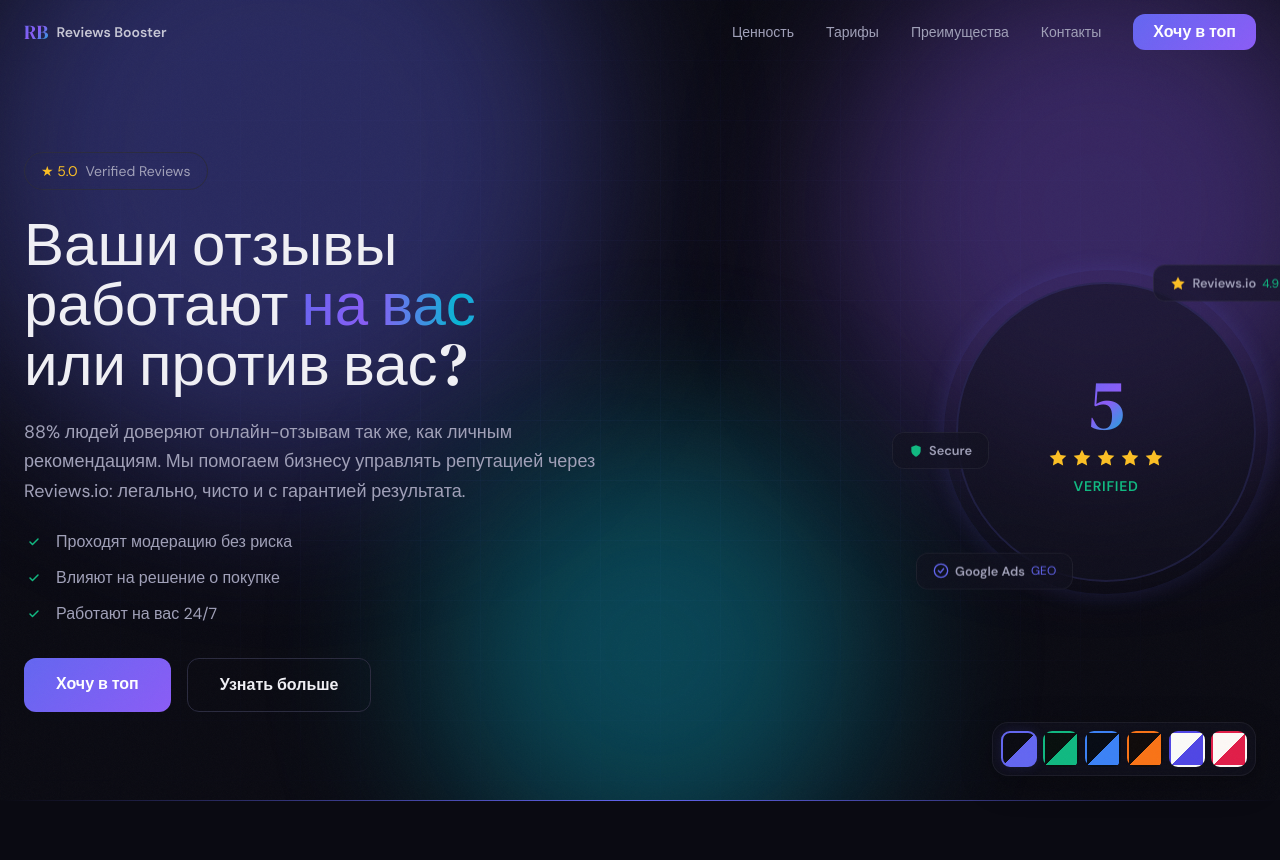
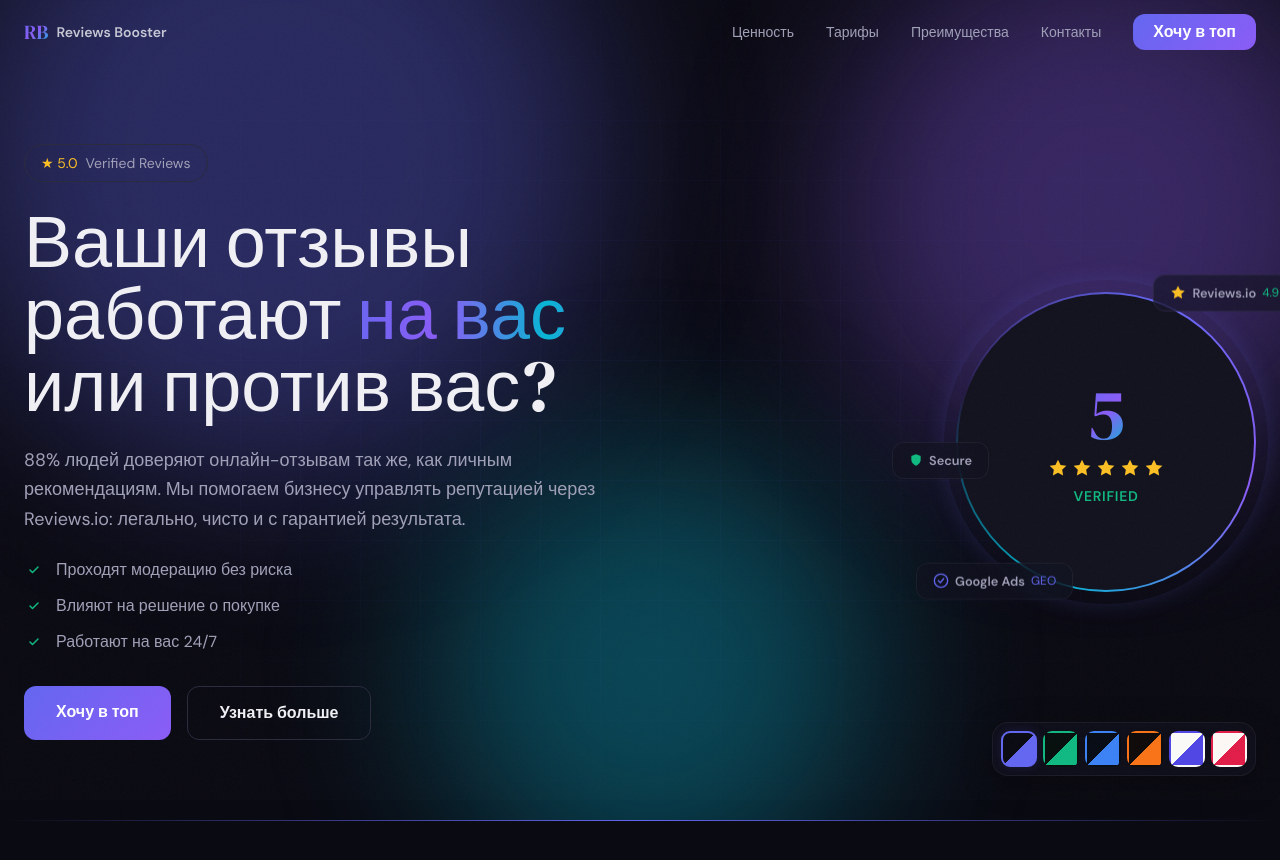
Before and after one commit to bigcyberboss/reviews-booster, a Next.js app: page /reviews-booster/ in a window 1280 px wide. Shown: the top 860 px of the page. Built offline with nearby package versions, Linux system fonts and the light colour scheme.

Commit message:
animated border on stamp + bigger heading

```diff
--- a/src/app/globals.css
+++ b/src/app/globals.css
@@ -516,6 +516,15 @@ body::before {
   transition: border-color 0.3s ease;
 }
 
+.gradient-border-round {
+  --border-angle: 0deg;
+  border: 2px solid transparent;
+  background:
+    linear-gradient(var(--bg-surface), var(--bg-surface)) padding-box,
+    conic-gradient(from var(--border-angle), var(--gradient-from), var(--gradient-via), var(--gradient-to), transparent, var(--gradient-from)) border-box;
+  animation: spin-border 6s linear infinite;
+}
+
 @media (min-width: 640px) {
   .stamp-circle {
     width: 300px;
@@ -534,16 +543,13 @@ body::before {
   border-color: rgba(16, 185, 129, 0.35);
 }
 
-[data-theme="clean"] .stamp-circle,
-[data-theme="rose"] .stamp-circle {
-  background: rgba(255, 255, 255, 0.85);
+[data-theme="clean"] .stamp-circle.gradient-border-round,
+[data-theme="rose"] .stamp-circle.gradient-border-round {
+  background:
+    linear-gradient(var(--bg-surface), var(--bg-surface)) padding-box,
+    conic-gradient(from var(--border-angle), var(--gradient-from), var(--gradient-via), var(--gradient-to), transparent, var(--gradient-from)) border-box;
   box-shadow: 0 20px 60px rgba(0, 0, 0, 0.06);
 }
-
-[data-theme="clean"] .stamp-circle { border-color: rgba(79, 70, 229, 0.12); }
-[data-theme="clean"] .stamp-circle:hover { border-color: rgba(79, 70, 229, 0.25); }
-[data-theme="rose"] .stamp-circle { border-color: rgba(225, 29, 72, 0.12); }
-[data-theme="rose"] .stamp-circle:hover { border-color: rgba(225, 29, 72, 0.25); }
 
 [data-theme="sunset"] .stamp-circle { border-color: rgba(249, 115, 22, 0.15); }
 [data-theme="sunset"] .stamp-circle:hover { border-color: rgba(249, 115, 22, 0.35); }
--- a/src/components/Hero.tsx
+++ b/src/components/Hero.tsx
@@ -75,7 +75,7 @@ export function Hero() {
           </div>
 
           <h1
-            className="font-heading text-4xl sm:text-5xl lg:text-6xl leading-tight"
+            className="font-heading text-4xl sm:text-5xl lg:text-7xl leading-[1.1]"
             style={{ textWrap: "balance" } as React.CSSProperties}
           >
             Ваши отзывы работают{" "}
@@ -132,8 +132,8 @@ export function Hero() {
                 style={{ animation: "glow-pulse 3s ease-in-out infinite" }}
               />
 
-              {/* Stamp circle */}
-              <div className="stamp-circle">
+              {/* Stamp circle with animated border */}
+              <div className="stamp-circle gradient-border-round">
                 <span className="text-6xl sm:text-7xl font-heading gradient-text">
                   <AnimatedCounter target={5.0} duration={2500} />
                 </span>
```
